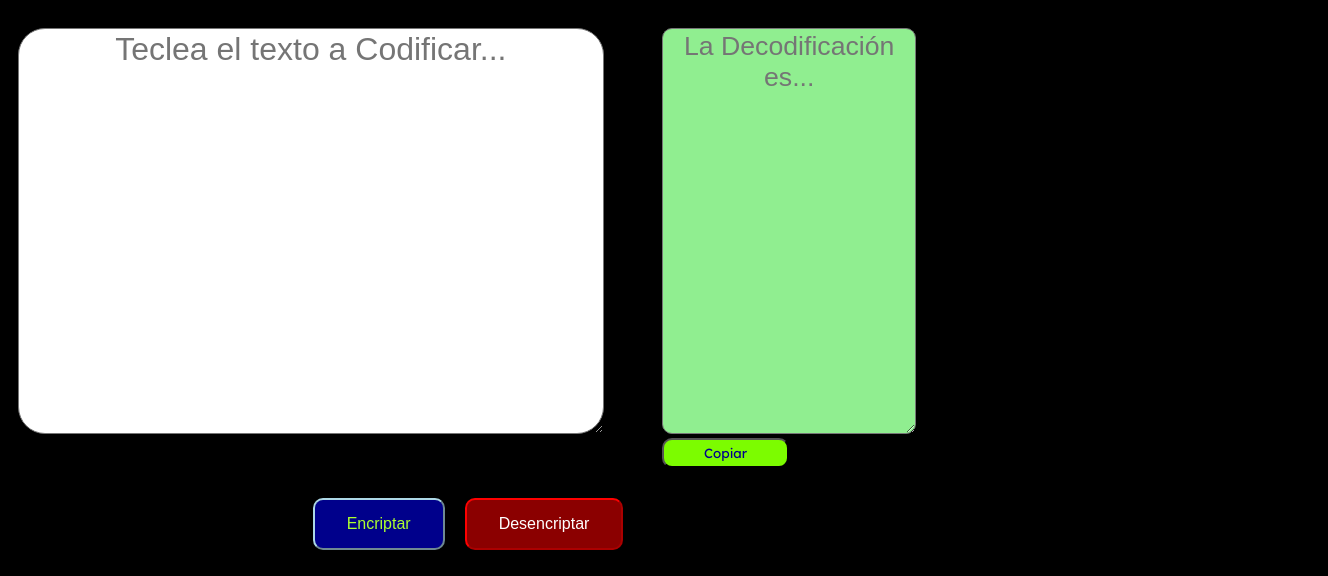
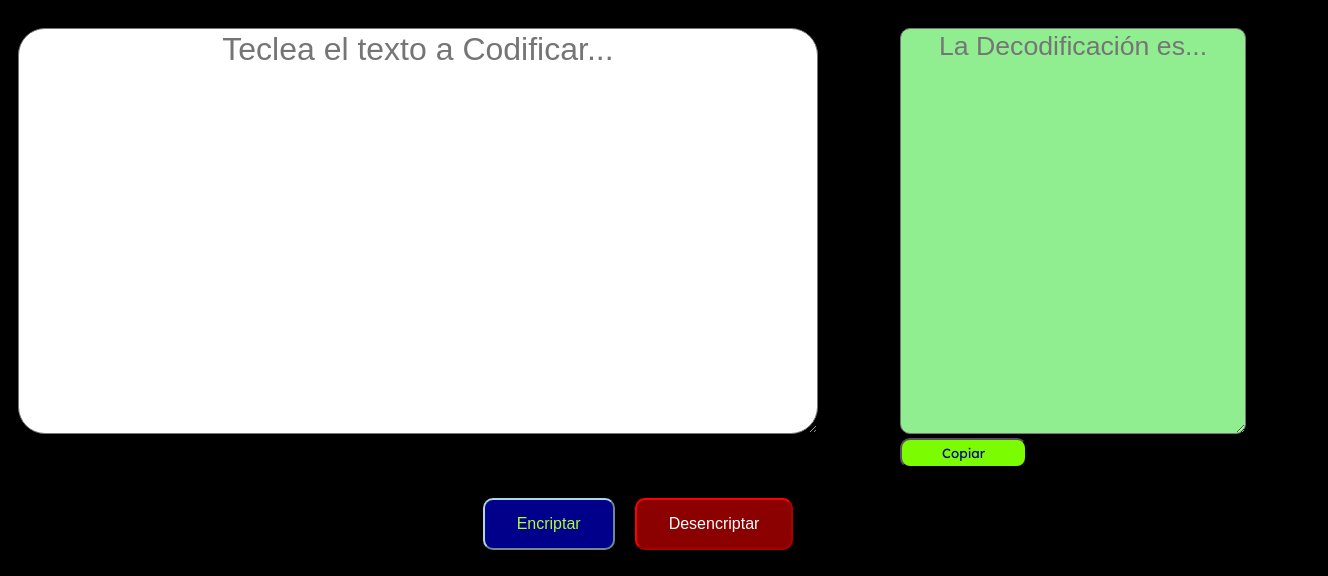
Before and after one commit to memyn2709/DesafioEncriptador, a plain HTML site: page index.html in a window 1280 px wide. Shown: the part 67-643 px from the top of the page, 1328 px wide, since content can reach past the window. Drawn offline with Linux system fonts and the light colour scheme; a web font is replaced by a local one.

Commit message:
Update style.css

```diff
--- a/style.css
+++ b/style.css
@@ -1,7 +1,7 @@
 body {
     background-color: black;
     background-image: url(imagenes/encriptador.jpg);
-    width: 940px;
+    width: 100%;
     background-position: center;
     font-family: "Lexend", sans-serif;
     font-optical-sizing: auto;
```
